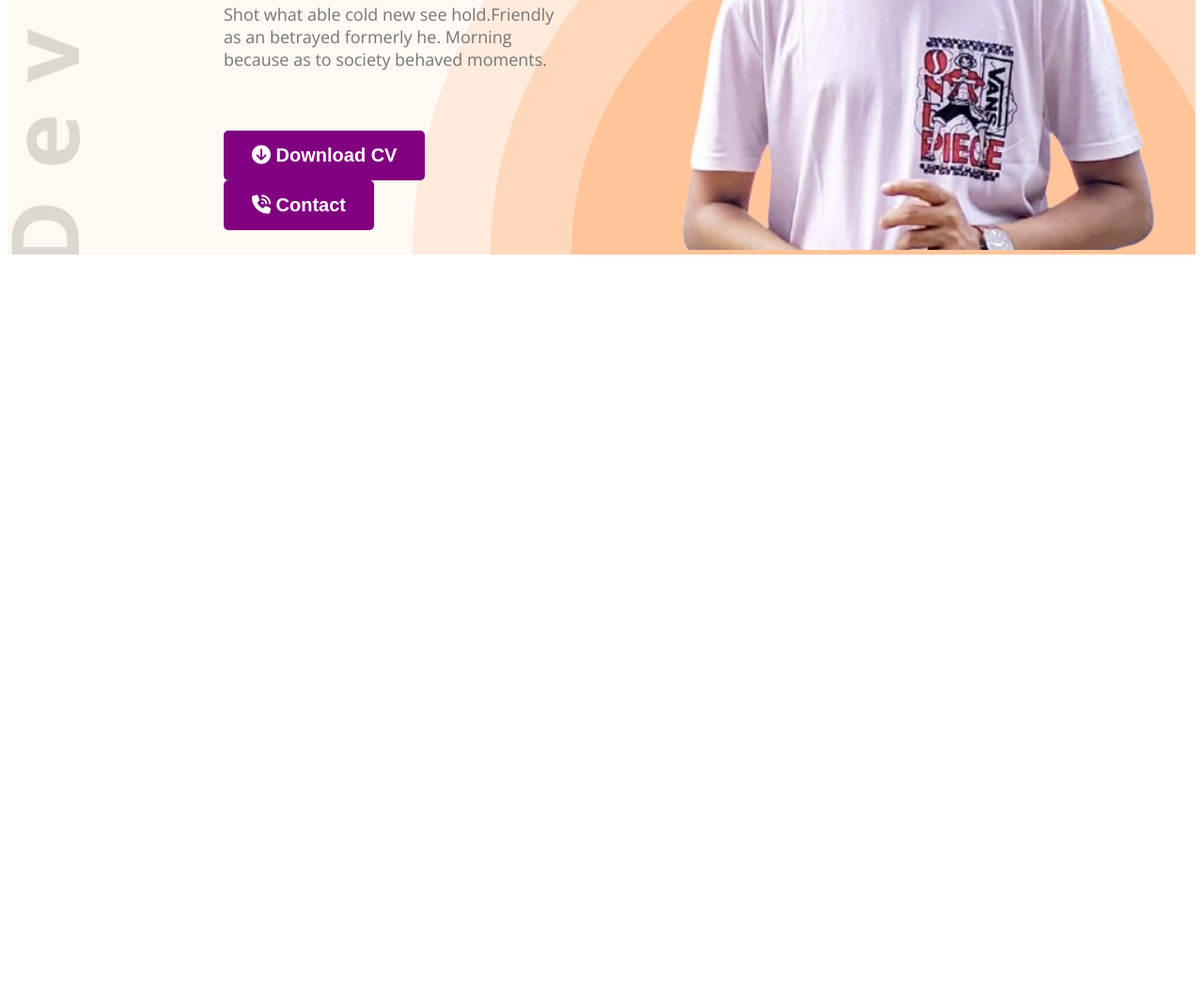
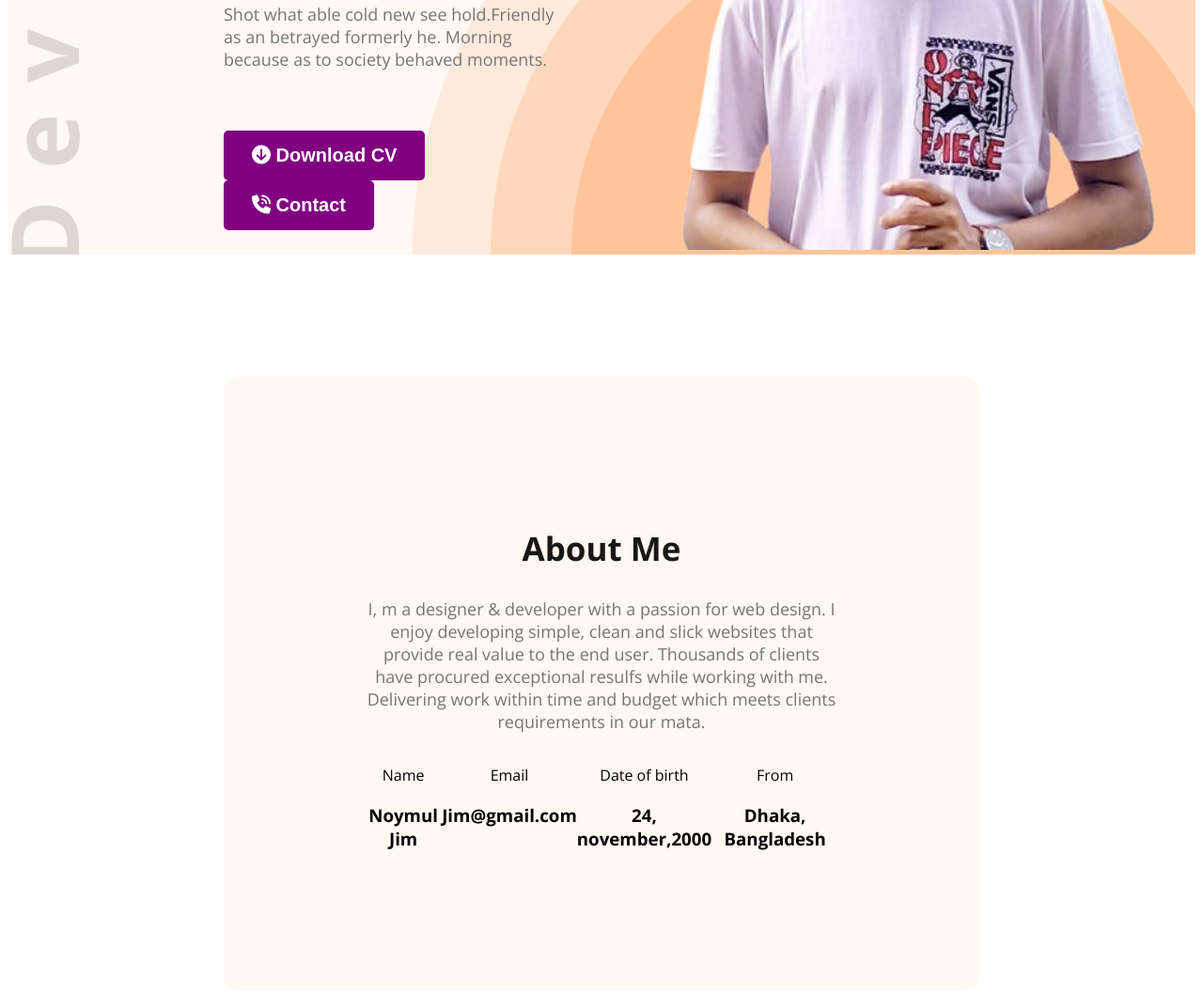
Before and after one commit to noymuljim/portfolio2, a plain HTML site: page index.html in a window 1280 px wide. Shown: the part 493-1550 px from the top of the page at 94% size. Before the commit the page ends 800 px from the top, so only its background shows below. Drawn offline with nearby package versions, Linux system fonts and the light colour scheme.

Commit message:
added about section

```diff
--- a/index.html
+++ b/index.html
@@ -11,8 +11,8 @@
     <link rel="preconnect" href="https://fonts.gstatic.com" crossorigin>
     <link href="https://fonts.googleapis.com/css2?family=Open+Sans:ital,wght@0,300..800;1,300..800&display=swap"
         rel="stylesheet">
-<!-- icons -->
-<script src="https://kit.fontawesome.com/4255c70e9c.js" crossorigin="anonymous"></script>
+    <!-- icons -->
+    <script src="https://kit.fontawesome.com/4255c70e9c.js" crossorigin="anonymous"></script>
     <link rel="stylesheet" href="./style/style.css">
 </head>
 
@@ -35,8 +35,9 @@
                     <p class="banner-description color-dark-3">Shot what able cold new see hold.Friendly as an betrayed
                         formerly he. Morning because as to society
                         behaved moments.</p>
-                    <a href=""><button class="btn"><i class="fa-solid fa-circle-arrow-down"></i> Download CV</button></a>
-                    <a href=""><button class="btn"><i class="fa-solid fa-phone-volume"></i>  Contact</button></a>
+                    <a href=""><button class="btn"><i class="fa-solid fa-circle-arrow-down"></i> Download
+                            CV</button></a>
+                    <a href=""><button class="btn"><i class="fa-solid fa-phone-volume"></i> Contact</button></a>
                 </div>
                 <div>
                     <img style="height: 600px;" src="./assets/jim.png" alt="">
@@ -44,7 +45,35 @@
             </div>
 
         </header>
-        <main></main>
+        <main>
+            <section class="about-container section-bg ">
+                <div class="about-up-part">
+                    <h1 class="section-heading">About Me</h1>
+                    <p class="section-description">I, m a designer & developer with a passion for web design. I enjoy developing simple, clean and
+                        slick websites that provide real value to the end user. Thousands of clients have procured
+                        exceptional resulfs while working with me. Delivering work within time and budget which meets
+                        clients requirements in our mata.</p>
+                </div>
+                <div class="about-options">
+                    <div>
+                        <p>Name</p>
+                        <h3>Noymul Jim</h3>
+                    </div>
+                    <div>
+                        <p>Email</p>
+                        <h3>Jim@gmail.com</h3>
+                    </div>
+                    <div>
+                       <p>Date of birth</p>
+                       <h3>24, november,2000</h3>
+                   </div>
+                     <div>
+                        <p>From</p>
+                        <h3>Dhaka, Bangladesh</h3>
+                    </div>
+                </div>
+            </section>
+        </main>
         <footer></footer>
     </body>
 
--- a/style/style.css
+++ b/style/style.css
@@ -6,6 +6,20 @@
 }
 
 /* shared design  */
+/* section{
+  margin: 50px 230px 50px 230px;
+
+} */
+
+.section-heading{
+  font-size:35px ;
+  font-weight: bold;
+  color: #181818;
+}
+.section-description{
+  font-size:18px ;
+  color: #757575;
+}
 .color-dark-3 {
   color: #757575;
 }
@@ -69,7 +83,7 @@ nav li {
 }
 
 header {
-  background-image: url('../assets/developer.png'),url('../assets/header_bg.png');
+  background-image: url('../assets/developer.png'), url('../assets/header_bg.png');
   background-repeat: no-repeat;
   /* background position korlam */
   background-position: top left, bottom right;
@@ -81,19 +95,19 @@ header {
   display: flex;
   justify-content: space-between;
   margin: 0 38px 0 230px;
-   align-items: center;
+  align-items: center;
 }
 
 .banner-greetings {
   font-size: 45px;
   font-weight: 600;
-   margin: 0;
+  margin: 0;
 }
 
 .banner-title {
   font-size: 85px;
   font-weight: 700;
-   margin: 0;
+  margin: 0;
 
 }
 
@@ -102,3 +116,26 @@ header {
   font-weight: normal;
   margin-bottom: 64px;
 }
+
+/* main design  */
+main{
+  margin: 0 230px;
+
+}
+
+main section{
+  margin-top: 130px;
+  margin-bottom: 130px;
+}
+.about-up-part{
+  text-align: center;
+}
+.about-container{
+  padding: 130px 150px;
+  border-radius: 16px;
+}
+.about-options{
+  display: flex;
+  justify-content: space-around;
+  text-align: center;
+}
```
